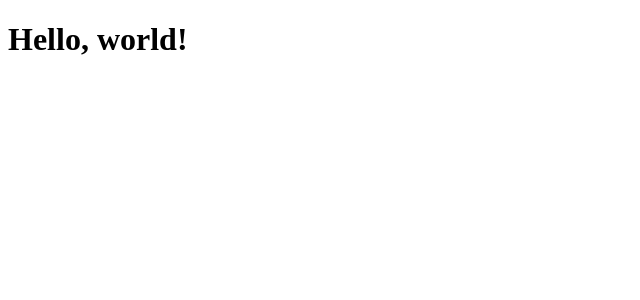
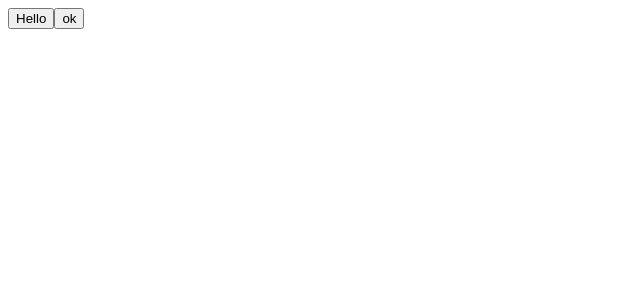
Before and after one commit to leofab/nlw-return-2022, a React (Vite) app: page / in a window 1280 px wide. Shown: the top 300 px of the page, without its empty margins (0-640 px from the left). Built offline with nearby package versions, Linux system fonts and the light colour scheme.

Commit message:
components and props review

```diff
--- a/src/App.tsx
+++ b/src/App.tsx
@@ -1,6 +1,16 @@
+interface ButtonProps {
+  text: string;
+}
+
+function Button(props: ButtonProps) {
+  return <button>{props.text}</button>;
+}
 
 function App() {
-  return <h1>Hello, world!</h1>;
+  return <div>
+    <Button text="Hello" />
+    <Button text="ok" />
+  </div>;
 }
 
 export default App
```
